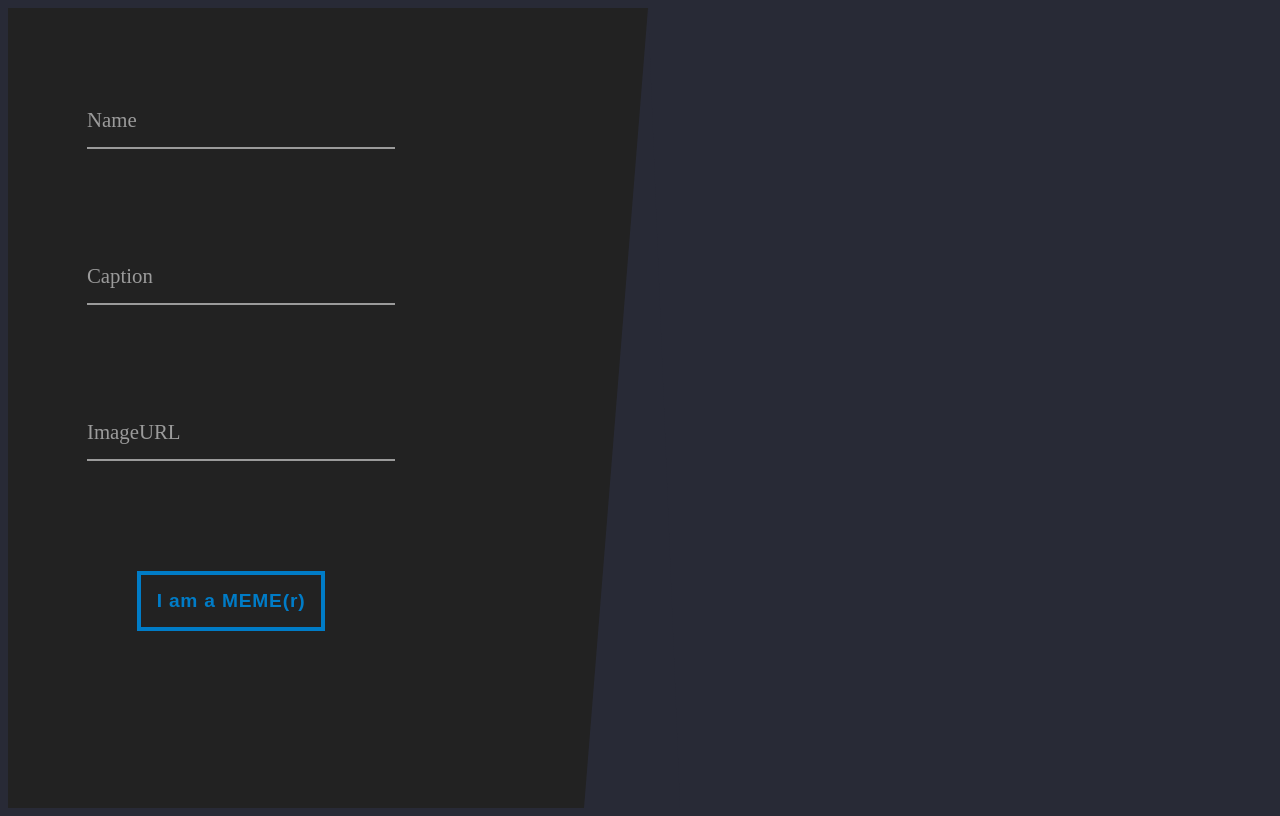
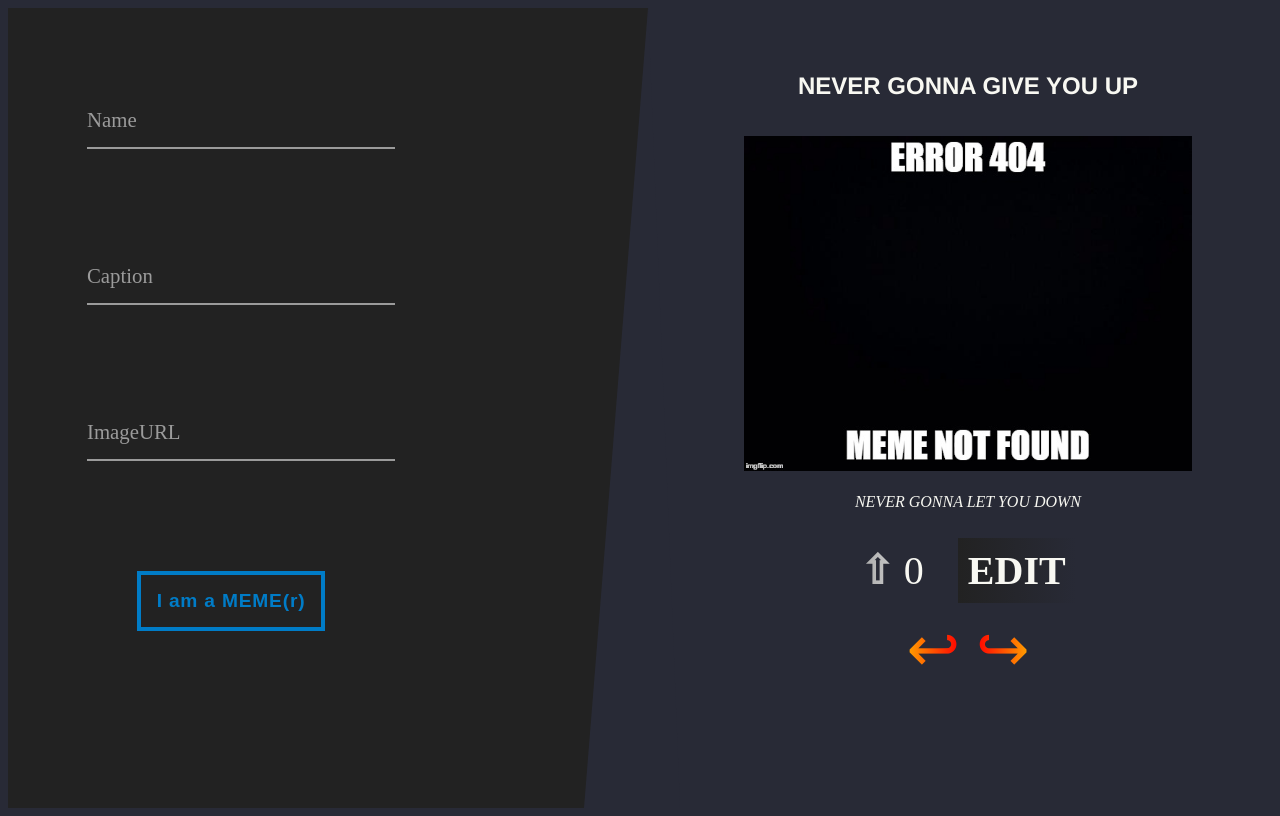
Before and after one commit to GOSHROW/XMeme, a plain HTML site: page frontend/index.html in a window 1280 px wide. Drawn offline with Linux system fonts and the light colour scheme.

Commit message:
Frontend Works

```diff
--- a/frontend/css/index.css
+++ b/frontend/css/index.css
@@ -168,3 +168,110 @@ body {
     box-shadow: 0 5px goldenrod;
     transform: translateY(4px);
 }
+
+#meme {
+    padding-top: 10%;
+}
+
+#meme-nav {
+    font-size: 64px;
+}
+
+#left-ptr {
+    background: linear-gradient(to right, orange, red);
+    background-clip: text;
+    -webkit-background-clip: text;
+    -webkit-text-fill-color: transparent;
+}
+
+#right-ptr {
+    background: linear-gradient(to left, orange, red);
+    background-clip: text;
+    -webkit-background-clip: text;
+    -webkit-text-fill-color: transparent;
+}
+
+#left-ptr:hover {
+    background: linear-gradient(to right, orangered, red);
+    background-clip: text;
+    -webkit-background-clip: text;
+    -webkit-text-fill-color: transparent;
+    cursor: pointer;
+}
+#right-ptr:hover {
+    background: linear-gradient(to left, orangered, red);
+    background-clip: text;
+    -webkit-background-clip: text;
+    -webkit-text-fill-color: transparent;
+    cursor: pointer;
+}
+
+#left-ptr:active {
+    font-size: 72px;
+}
+
+#right-ptr:active {
+    font-size: 72px;
+}
+
+#curr-likes-btn {
+    outline: none;
+    font-size: 40px;
+    font-weight: bolder;
+    background-clip: text;
+    -webkit-background-clip: text;
+    -webkit-text-fill-color: transparent;
+    cursor: pointer;
+    background-image: linear-gradient(to right, darkgrey, lightgrey);
+}
+#curr-likes-btn[liked="true"]  {
+    background-clip: text;
+    -webkit-background-clip: text;
+    -webkit-text-fill-color: transparent;
+    cursor: pointer;
+    background-image: linear-gradient(to right, red, orangered);
+}
+#curr-likes-btn[liked="false"]:hover {
+    background-clip: text;
+    -webkit-background-clip: text;
+    -webkit-text-fill-color: transparent;
+    cursor: pointer;
+    background-image: linear-gradient(to right, red, grey);
+}
+
+#curr-likes-cntr {
+    font-size: 40px;
+    top: calc(50% - 20px);
+    /* border: #f12b4a 10px solid; */
+}
+
+#curr-edit {
+    font-size: 40px;
+    outline: none;
+    background-image: linear-gradient(to right, #222222, #282a36);
+    color: #f8f8f2;
+    font-weight: bold;
+    box-shadow: none;
+    cursor: pointer;
+    padding: 10px;
+}
+#curr-edit:active {
+    background-image: linear-gradient(to left, #222222, #282a36);
+}
+
+#curr-caption {
+    font-family: 'Franklin Gothic Medium', 'Arial Narrow', Arial, sans-serif;
+    font-size: x-large;
+    font-weight: 700;
+}
+#curr-name {
+    font-size: medium;
+    font-style: italic;
+}
+#meme-img {
+    width: 70%;
+}
+
+@media screen and (max-width: ) {
+
+}
--- a/frontend/index.html
+++ b/frontend/index.html
@@ -39,7 +39,39 @@
                 </div>
             </div>
             <div id="right-cntr">
-
+                <div id="meme">
+                    <div id="curr-meme">
+                        <div id="curr-caption">
+                            NEVER GONNA GIVE YOU UP
+                        </div>
+                        <br/><br/>
+                        <div id="curr-img">
+                            <img src="assets/meme404.jpg" id="meme-img"/>
+                        </div>
+                        <br/>
+                        <div id="curr-name">
+                            NEVER GONNA LET YOU DOWN
+                        </div>
+                        <br/><br/>
+                        <div id="curr-options">
+                            <span id="curr-likes-btn" liked="false">
+                                &#8679;
+                            </span>
+                            <span id="curr-likes-cntr">
+                                0
+                            </span>
+                            &nbsp;&nbsp;&nbsp;&nbsp;&nbsp;
+                            <span id="curr-edit">
+                                EDIT
+                            </span>
+                        </div>
+                    </div>
+                        <br/>
+                    <div id="meme-nav">
+                        <span id="left-ptr">&#8617;</span>
+                        <span id="right-ptr">&#8618;</span>
+                    </div>
+                </div>
             </div>
         </div>
 
```
Also changed, not shown: backend/server.js (+2 -11 lines), frontend/allmemes.html (added), frontend/assets/meme404.jpg (added).
